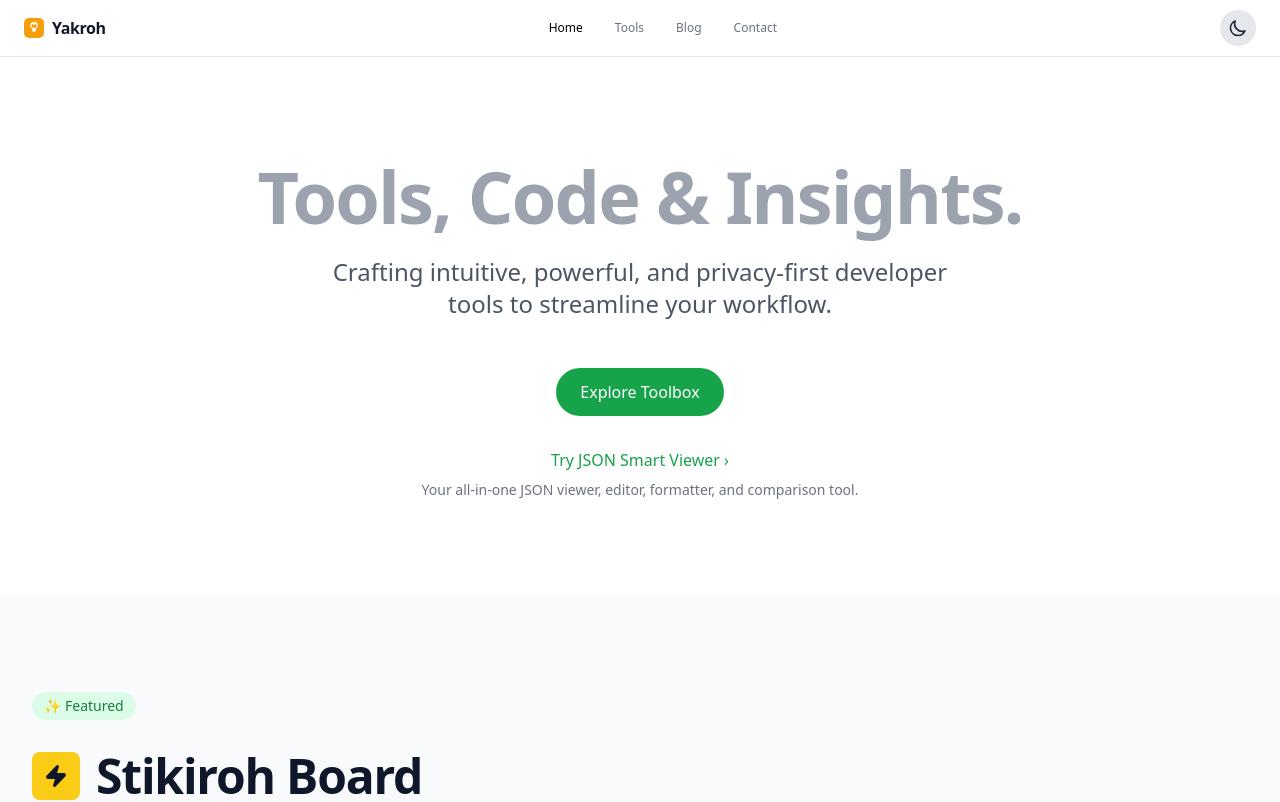
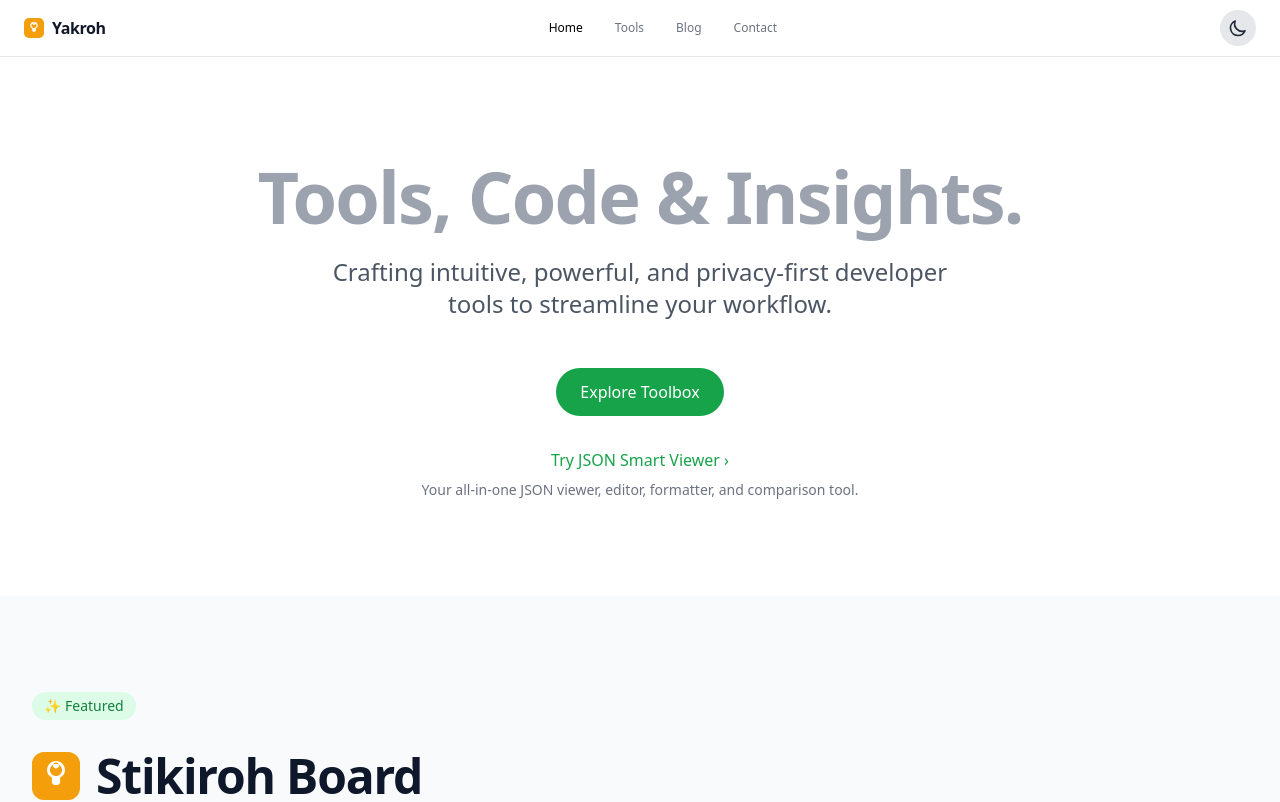
Before and after one commit to sandeepkulur/yakroh, an Astro site: page / in a window 1280 px wide. Shown: the top 802 px of the page. Built offline with nearby package versions, Linux system fonts and the light colour scheme; Astro itself is replaced by a stand-in of ours.

Commit message:
including stikiroh

```diff
--- a/src/components/StikirohLandingSection.tsx
+++ b/src/components/StikirohLandingSection.tsx
@@ -17,8 +17,8 @@ export const StikirohLandingSection: React.FC = () => {
                     {/* Header */}
                     <div className="space-y-4">
                         <div className="flex items-center gap-4">
-                            <div className="w-12 h-12 bg-yellow-400 rounded-lg flex items-center justify-center shadow-sm text-slate-900">
-                                <Zap className="w-6 h-6" fill="currentColor" />
+                            <div className="w-12 h-12 flex items-center justify-center">
+                                <img src="/stikiroh-logo.svg" alt="Stikiroh Logo" className="w-full h-full" />
                             </div>
                             <h2 className="text-4xl md:text-5xl font-bold text-slate-900 dark:text-slate-100 tracking-tight">
                                 Stikiroh Board
```
